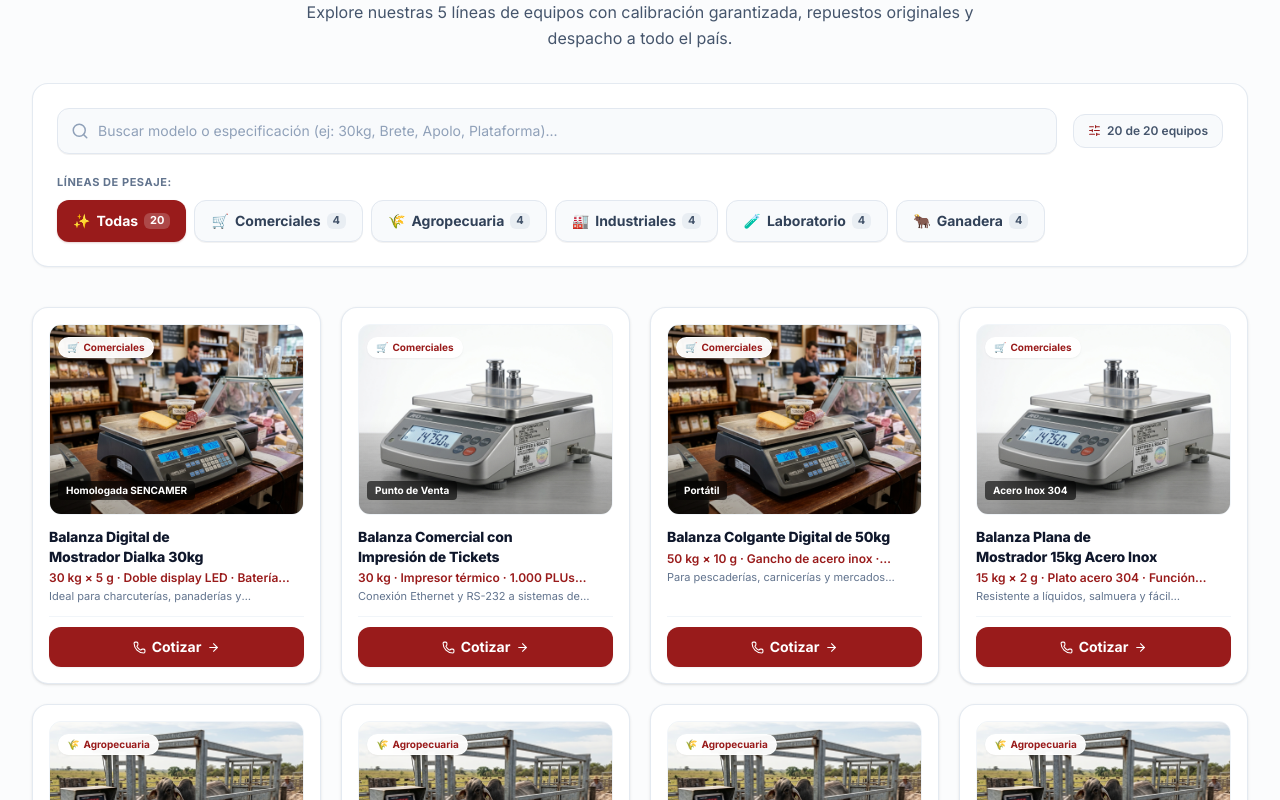
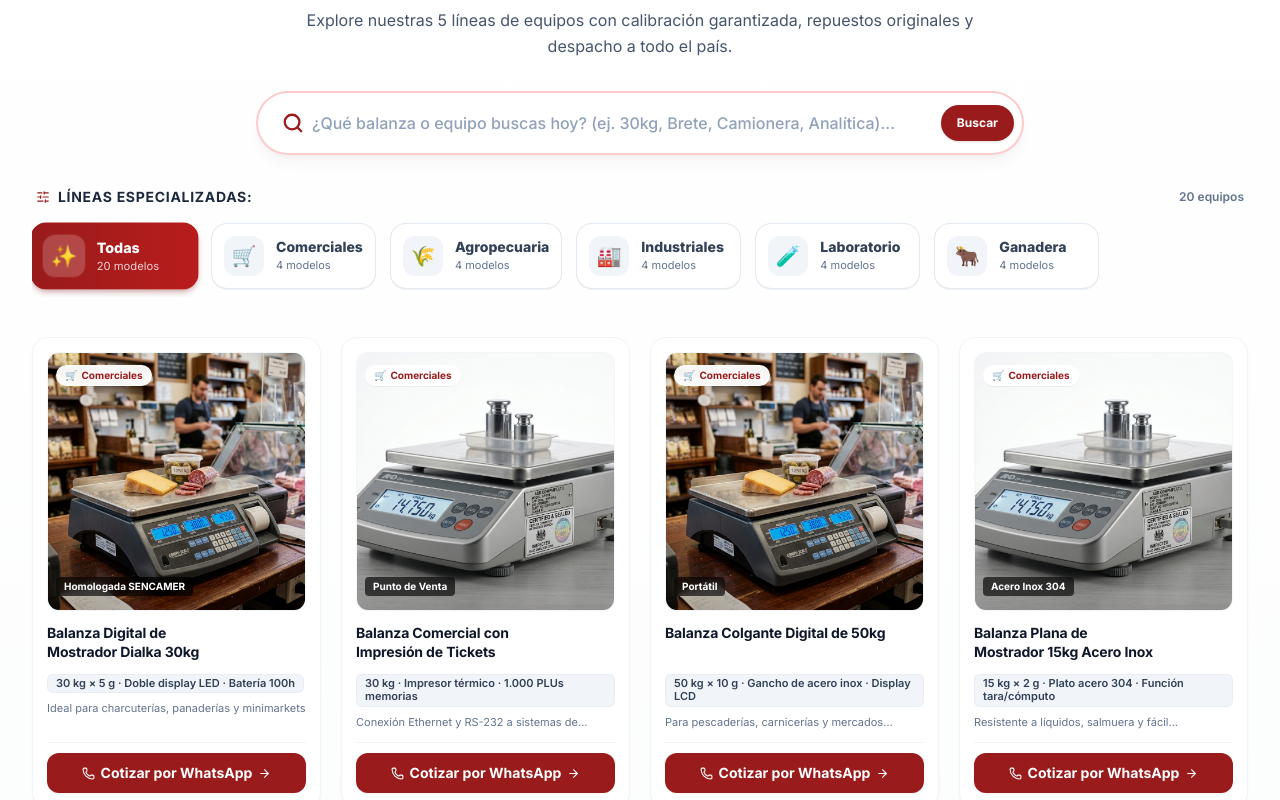
Before and after one commit to luismir1004/dialka-2.0, a Next.js app: page /productos in a window 1280 px wide. Shown: the part 820-1620 px from the top of the page. Built offline with nearby package versions, Linux system fonts and the light colour scheme.

Commit message:
feat(catalog): rediseño total estilo retail e-commerce con buscador prominente, carrusel de categorías y fichas limpias

```diff
--- a/src/app/globals.css
+++ b/src/app/globals.css
@@ -138,6 +138,15 @@ h1, h2, h3, h4, h5, h6 {
 ::-webkit-scrollbar-thumb { background: #cbd5e1; border-radius: 3px; }
 ::-webkit-scrollbar-thumb:hover { background: #991b1b; }
 
+/* ---- Hide scrollbar utility for touch carousels ---- */
+.no-scrollbar::-webkit-scrollbar {
+  display: none;
+}
+.no-scrollbar {
+  -ms-overflow-style: none;
+  scrollbar-width: none;
+}
+
 /* ---- Focus ring utility ---- */
 .focus-brand:focus-visible {
   outline: 2px solid var(--color-brand);
--- a/src/components/ProductsCatalog.tsx
+++ b/src/components/ProductsCatalog.tsx
@@ -28,12 +28,12 @@ export interface ProductItem {
 }
 
 export const CATALOG_CATEGORIES = [
-  { id: "all", name: "Todas", icon: "✨" },
-  { id: "comerciales", name: "Comerciales", icon: "🛒" },
-  { id: "agropecuaria", name: "Agropecuaria", icon: "🌾" },
-  { id: "industriales", name: "Industriales", icon: "🏭" },
-  { id: "laboratorio", name: "Laboratorio", icon: "🧪" },
-  { id: "ganadera", name: "Ganadera", icon: "🐂" },
+  { id: "all", name: "Todas", icon: "✨", desc: "Todo el catálogo" },
+  { id: "comerciales", name: "Comerciales", icon: "🛒", desc: "Mostrador y tickets" },
+  { id: "agropecuaria", name: "Agropecuaria", icon: "🌾", desc: "Avícola y porcino" },
+  { id: "industriales", name: "Industriales", icon: "🏭", desc: "Plataformas y grúas" },
+  { id: "laboratorio", name: "Laboratorio", icon: "🧪", desc: "Analíticas y precisión" },
+  { id: "ganadera", name: "Ganadera", icon: "🐂", desc: "Bretes y barras" },
 ] as const;
 
 export const CATALOG_PRODUCTS: ProductItem[] = [
@@ -314,16 +314,16 @@ export function ProductsCatalog({
   };
 
   return (
-    <section className={`bg-slate-50/60 py-10 sm:py-16 md:py-20 border-b border-slate-200 ${className}`}>
+    <section className={`bg-gradient-to-b from-white via-slate-50/60 to-white py-10 sm:py-16 md:py-20 border-b border-slate-200 ${className}`}>
       <div className="max-w-7xl mx-auto px-4 sm:px-6 lg:px-8">
-        {/* Encabezado Opcional del Catálogo */}
+        {/* Encabezado Opcional de la Vitrina */}
         {showHeading && (
           <div className="text-center max-w-3xl mx-auto mb-6 sm:mb-8">
-            <div className="inline-flex items-center gap-2 bg-red-50 border border-red-200/80 px-3.5 py-1 rounded-full text-[#991b1b] text-xs font-bold uppercase tracking-wider mb-2.5 shadow-2xs">
+            <div className="inline-flex items-center gap-2 bg-red-50 border border-red-200/80 px-4 py-1.5 rounded-full text-[#991b1b] text-xs font-bold uppercase tracking-wider mb-3 shadow-2xs">
               <Package size={14} className="text-[#991b1b]" />
-              <span>Vitrina Comercial · Entrega Inmediata</span>
+              <span>Tienda Oficial · Vitrina de Equipos</span>
             </div>
-            <h2 className="text-2xl sm:text-3xl lg:text-4xl font-extrabold text-slate-900 tracking-tight mb-2">
+            <h2 className="text-2xl sm:text-3xl lg:text-4xl font-extrabold text-slate-900 tracking-tight mb-2.5">
               {title || "Catálogo de Balanzas y Sistemas de Pesaje"}
             </h2>
             <p className="text-slate-600 text-xs sm:text-sm md:text-base leading-relaxed max-w-2xl mx-auto">
@@ -332,46 +332,53 @@ export function ProductsCatalog({
           </div>
         )}
 
-        {/* ── ENCABEZADO Y BARRA DE FILTROS SUPERIOR TIPO E-COMMERCE ── */}
-        <div className="bg-white border border-slate-200/90 rounded-2xl p-4 sm:p-6 mb-8 sm:mb-10 shadow-xs">
-          <div className="flex flex-col md:flex-row gap-3 sm:gap-4 items-stretch md:items-center justify-between mb-5">
-            {/* Buscador de productos */}
-            <div className="relative flex-1">
-              <div className="absolute inset-y-0 left-0 pl-3.5 flex items-center pointer-events-none text-slate-400">
-                <Search size={18} />
+        {/* ── FASE 1: BARRA DE BÚSQUEDA PROMINENTE ESTILO RETAIL ── */}
+        <div className="max-w-3xl mx-auto mb-6 sm:mb-8">
+          <div className="relative flex items-center bg-white rounded-2xl sm:rounded-full p-1.5 sm:p-2 border-2 border-red-500/25 shadow-lg shadow-red-950/5 focus-within:border-[#991b1b] focus-within:ring-4 focus-within:ring-red-500/10 transition-all duration-300">
+            <div className="pl-3 sm:pl-4 pr-2 text-[#991b1b] shrink-0">
+              <Search size={22} className="stroke-[2.5]" />
             </div>
             <input
               type="text"
               value={searchQuery}
               onChange={(e) => setSearchQuery(e.target.value)}
-                placeholder="Buscar modelo o especificación (ej: 30kg, Brete, Apolo, Plataforma)..."
-                className="w-full bg-slate-50 hover:bg-white focus:bg-white border border-slate-200 focus:border-[#991b1b] rounded-xl pl-10 pr-10 py-2.5 sm:py-3 text-xs sm:text-sm text-slate-900 placeholder-slate-400 focus:outline-none focus:ring-2 focus:ring-[#991b1b]/10 transition-all shadow-2xs"
+              placeholder="¿Qué balanza o equipo buscas hoy? (ej. 30kg, Brete, Camionera, Analítica)..."
+              className="w-full bg-transparent text-slate-900 placeholder:text-slate-400 text-xs sm:text-sm md:text-base font-medium focus:outline-none py-2 sm:py-2.5 pr-2"
             />
             {searchQuery && (
               <button
                 type="button"
                 onClick={() => setSearchQuery("")}
-                  className="absolute inset-y-0 right-0 pr-3.5 flex items-center text-slate-400 hover:text-slate-700 transition-colors"
+                className="p-1.5 mr-1 text-slate-400 hover:text-slate-700 transition-colors shrink-0"
                 aria-label="Borrar búsqueda"
               >
-                  <X size={16} />
+                <X size={18} />
               </button>
             )}
+            <div className="hidden sm:flex items-center gap-1.5 bg-[#991b1b] text-white text-xs font-bold px-4 py-2.5 rounded-full shadow-sm shrink-0">
+              <span>Buscar</span>
+            </div>
+          </div>
         </div>
 
-            {/* Contador de equipos */}
-            <div className="flex items-center justify-between sm:justify-end gap-2 sm:gap-3 text-xs font-semibold text-slate-600 shrink-0">
-              <span className="inline-flex items-center gap-1.5 bg-slate-50 border border-slate-200 px-3 py-1.5 sm:px-3.5 sm:py-2 rounded-xl text-[11px] sm:text-xs">
-                <SlidersHorizontal size={13} className="text-[#991b1b]" />
-                <span>
-                  {filteredProducts.length} de {CATALOG_PRODUCTS.length} equipos
+        {/* ── FASE 1: CARRUSEL DE CATEGORÍAS VISUALES (CHIPS DESLIZANTES) ── */}
+        <div className="mb-8 sm:mb-10">
+          <div className="flex items-center justify-between mb-3 px-1">
+            <div className="flex items-center gap-2">
+              <SlidersHorizontal size={14} className="text-[#991b1b]" />
+              <span className="text-xs sm:text-sm font-bold text-slate-800 uppercase tracking-wider">
+                Líneas Especializadas:
               </span>
+            </div>
+            <div className="flex items-center gap-2">
+              <span className="text-xs font-semibold text-slate-500">
+                {filteredProducts.length} {filteredProducts.length === 1 ? "equipo" : "equipos"}
               </span>
               {(selectedCategory !== "all" || searchQuery !== "") && (
                 <button
                   type="button"
                   onClick={handleReset}
-                  className="inline-flex items-center gap-1 text-[#991b1b] hover:text-[#7f1d1d] font-bold px-2 py-1 text-xs hover:underline cursor-pointer"
+                  className="inline-flex items-center gap-1 text-[#991b1b] hover:text-[#7f1d1d] font-bold text-xs hover:underline cursor-pointer ml-2"
                 >
                   <RotateCcw size={12} />
                   <span>Restablecer</span>
@@ -380,12 +387,8 @@ export function ProductsCatalog({
             </div>
           </div>
 
-          {/* ── PESTAÑAS DE LAS 5 LÍNEAS PRINCIPALES (ESTILO E-COMMERCE) ── */}
-          <div>
-            <span className="text-[11px] font-bold uppercase tracking-wider text-slate-500 block mb-2.5">
-              Líneas de Pesaje:
-            </span>
-            <div className="flex flex-wrap gap-1.5 sm:gap-2">
+          {/* Carrusel Deslizante Horizontal (Touch-Friendly sin Scrollbar Fea) */}
+          <div className="overflow-x-auto no-scrollbar scroll-smooth flex gap-2.5 sm:gap-3.5 pb-2 pt-1 -mx-4 px-4 sm:mx-0 sm:px-0 snap-x">
             {CATALOG_CATEGORIES.map((cat) => {
               const isSelected = selectedCategory === cat.id;
               const count =
@@ -398,97 +401,105 @@ export function ProductsCatalog({
                   key={cat.id}
                   type="button"
                   onClick={() => setSelectedCategory(cat.id)}
-                    className={`inline-flex items-center gap-1.5 text-xs sm:text-sm font-bold px-3 sm:px-4 py-2 sm:py-2.5 rounded-xl transition-all duration-200 cursor-pointer active:scale-95 ${
+                  className={`snap-start shrink-0 min-w-[140px] sm:min-w-[165px] p-2.5 sm:p-3 rounded-2xl transition-all duration-200 cursor-pointer flex items-center gap-2.5 sm:gap-3 border text-left ${
                     isSelected
-                        ? "bg-[#991b1b] text-white shadow-xs shadow-red-900/20"
-                        : "bg-slate-50 hover:bg-white text-slate-700 hover:text-[#991b1b] border border-slate-200 hover:border-red-200 shadow-2xs"
+                      ? "bg-gradient-to-r from-[#991b1b] to-[#b91c1c] text-white shadow-md shadow-red-900/25 border-transparent scale-[1.02]"
+                      : "bg-white hover:bg-slate-50 text-slate-700 hover:text-[#991b1b] border-slate-200/90 hover:border-red-300 shadow-2xs hover:shadow-sm"
                   }`}
                 >
-                    <span>{cat.icon}</span>
-                    <span>{cat.name}</span>
-                    <span
-                      className={`text-[10px] sm:text-[11px] px-1.5 py-0.2 rounded-md ${
+                  <div
+                    className={`w-9 h-9 sm:w-10 sm:h-10 rounded-xl flex items-center justify-center text-lg sm:text-xl shrink-0 transition-transform ${
                       isSelected
-                          ? "bg-white/20 text-white"
-                          : "bg-slate-200/70 text-slate-600"
+                        ? "bg-white/20 backdrop-blur-xs scale-105"
+                        : "bg-slate-100 group-hover:bg-red-50"
                     }`}
                   >
-                      {count}
+                    {cat.icon}
+                  </div>
+                  <div className="min-w-0 flex-1">
+                    <span className="block font-extrabold text-xs sm:text-sm truncate">
+                      {cat.name}
                     </span>
+                    <span
+                      className={`block text-[10px] sm:text-[11px] truncate ${
+                        isSelected ? "text-white/80" : "text-slate-500"
+                      }`}
+                    >
+                      {count} {count === 1 ? "modelo" : "modelos"}
+                    </span>
+                  </div>
                 </button>
               );
             })}
           </div>
         </div>
-        </div>
 
-        {/* ── CUADRÍCULA DE PRODUCTOS RESPONSIVE (2 COLS EN MÓVIL, 3 EN TABLET, 4 EN ESCRITORIO) ── */}
+        {/* ── FASE 2: CUADRÍCULA DE TARJETAS ESTILO E-COMMERCE (GRID 2 COLS EN MÓVIL) ── */}
         {filteredProducts.length > 0 ? (
           <div className="grid grid-cols-2 sm:grid-cols-3 lg:grid-cols-4 gap-3 sm:gap-4 md:gap-5 animate-fadeIn">
             {filteredProducts.map((product) => (
               <div
                 key={product.id}
-                className="group relative bg-white border border-slate-200/90 hover:border-red-400 rounded-2xl p-3 sm:p-4 shadow-sm hover:shadow-xl hover:shadow-slate-200/60 transition-all duration-300 transform hover:-translate-y-1 sm:hover:-translate-y-1.5 flex flex-col justify-between overflow-hidden"
+                className="group relative bg-white border border-slate-100 hover:border-red-200/90 rounded-2xl p-2.5 sm:p-3.5 shadow-xs hover:shadow-xl hover:shadow-slate-200/70 transition-all duration-300 flex flex-col justify-between overflow-hidden"
               >
-                {/* Borde sutil iluminado al hover */}
-                <div className="absolute inset-0 rounded-2xl bg-gradient-to-b from-red-500/0 via-red-500/0 to-red-500/5 opacity-0 group-hover:opacity-100 transition-opacity duration-300 pointer-events-none" />
-
                 <div>
-                  {/* Contenedor Fotográfico Limpio con aspect-[4/3] */}
-                  <div className="relative aspect-[4/3] w-full rounded-xl bg-slate-50 group-hover:bg-red-50/20 border border-slate-100 group-hover:border-red-100/60 overflow-hidden mb-2.5 sm:mb-3 transition-all duration-300 flex items-center justify-center">
+                  {/* Fotografía Protagonista Limpia con aspect-square */}
+                  <div className="relative aspect-square w-full rounded-xl bg-slate-50/90 group-hover:bg-red-50/20 p-2 border border-slate-100/80 overflow-hidden mb-2.5 sm:mb-3 flex items-center justify-center transition-colors duration-300">
                     <Image
                       src={product.image}
                       alt={product.name}
                       fill
                       sizes="(max-width: 640px) 50vw, (max-width: 1024px) 33vw, 25vw"
-                      className="object-cover object-center group-hover:scale-105 transition-transform duration-500"
+                      className="object-cover rounded-lg group-hover:scale-105 transition-transform duration-500"
                     />
-                    <div className="absolute inset-0 bg-gradient-to-t from-black/40 via-transparent to-transparent opacity-60 group-hover:opacity-40 transition-opacity" />
+                    <div className="absolute inset-0 bg-gradient-to-t from-black/40 via-transparent to-transparent opacity-50 group-hover:opacity-30 transition-opacity" />
 
                     {/* Insignia Flotante de Categoría */}
                     <div className="absolute top-2 left-2">
-                      <span className="inline-flex items-center gap-1 bg-white/95 backdrop-blur-md text-[#991b1b] text-[9px] sm:text-[10px] font-bold px-2 py-0.5 rounded-full shadow-xs border border-white/60">
+                      <span className="inline-flex items-center gap-1 bg-white/95 backdrop-blur-md text-[#991b1b] text-[9px] sm:text-[10px] font-bold px-2 py-0.5 rounded-full shadow-2xs border border-white/60">
                         <span>{product.categoryIcon}</span>
-                        <span className="truncate">{product.categoryName}</span>
+                        <span className="truncate max-w-[70px] sm:max-w-none">{product.categoryName}</span>
                       </span>
                     </div>
 
                     {/* Badge de garantía / norma */}
                     <div className="absolute bottom-2 left-2 right-2">
-                      <span className="inline-block text-[9px] sm:text-[10px] font-bold text-white bg-black/60 backdrop-blur-xs px-2 py-0.5 rounded truncate max-w-full">
+                      <span className="inline-block text-[9px] sm:text-[10px] font-bold text-white bg-black/65 backdrop-blur-xs px-2 py-0.5 rounded truncate max-w-full">
                         {product.badge}
                       </span>
                     </div>
                   </div>
 
-                  {/* Nombre del Producto (Tipografía fuerte) */}
-                  <h3 className="font-extrabold text-slate-900 text-xs sm:text-sm group-hover:text-[#991b1b] transition-colors leading-snug line-clamp-2 mb-1">
+                  {/* Nombre del Producto (Firme y de alta legibilidad) */}
+                  <h3 className="font-bold text-slate-900 text-xs sm:text-sm group-hover:text-[#991b1b] transition-colors leading-snug line-clamp-2 min-h-[2rem] sm:min-h-[2.5rem] mb-1.5">
                     {product.name}
                   </h3>
 
-                  {/* Especificaciones técnicas de una línea */}
-                  <p className="text-[10px] sm:text-xs font-semibold text-[#991b1b] leading-tight line-clamp-1 mb-1">
+                  {/* Especificaciones técnicas clave como etiqueta limpia */}
+                  <div className="mb-2">
+                    <span className="inline-flex items-center gap-1 bg-slate-100 group-hover:bg-red-50 text-slate-700 group-hover:text-[#991b1b] text-[10px] sm:text-[11px] font-semibold px-2 py-0.5 rounded-md leading-tight line-clamp-1 border border-slate-200/60 group-hover:border-red-100 transition-colors">
                       {product.specs}
-                  </p>
+                    </span>
+                  </div>
 
-                  {/* Reseña de aplicación */}
+                  {/* Reseña de aplicación comercial */}
                   <p className="text-[10px] sm:text-[11px] text-slate-500 leading-snug line-clamp-1 mb-3">
                     {product.highlight}
                   </p>
                 </div>
 
-                {/* Botón de Acción Directa estilo E-commerce */}
+                {/* Botón de Conversión Comercial (Llamativo y optimizado para clics) */}
                 <div className="pt-2 sm:pt-2.5 border-t border-slate-100">
                   <a
                     href={`https://wa.me/${whatsappNumber}?text=Hola%20Dialka,%20deseo%20cotizar%20el%20equipo:%20${encodeURIComponent(product.name)}%20(${encodeURIComponent(product.specs)})`}
                     target="_blank"
                     rel="noreferrer"
-                    className="w-full inline-flex items-center justify-center gap-1.5 bg-[#991b1b] hover:bg-[#7f1d1d] active:scale-[0.98] text-white font-bold py-2 sm:py-2.5 px-3 rounded-xl text-xs sm:text-sm transition-all duration-200 shadow-xs hover:shadow-md cursor-pointer group/btn"
+                    className="w-full inline-flex items-center justify-center gap-1.5 bg-[#991b1b] hover:bg-[#7f1d1d] active:scale-[0.98] text-white font-bold py-2.5 px-3 rounded-xl text-xs sm:text-sm transition-all duration-200 shadow-xs hover:shadow-md cursor-pointer group/btn"
                     title={`Cotizar ${product.name}`}
                   >
-                    <Phone size={13} className="transition-transform group-hover/btn:scale-110" />
-                    <span>Cotizar</span>
-                    <ArrowRight size={13} className="transition-transform group-hover/btn:translate-x-0.5" />
+                    <Phone size={13} className="transition-transform group-hover/btn:scale-110 shrink-0" />
+                    <span>Cotizar por WhatsApp</span>
+                    <ArrowRight size={13} className="transition-transform group-hover/btn:translate-x-0.5 shrink-0" />
                   </a>
                 </div>
               </div>
```
Lines whose indentation alone changed are shown as unchanged.
